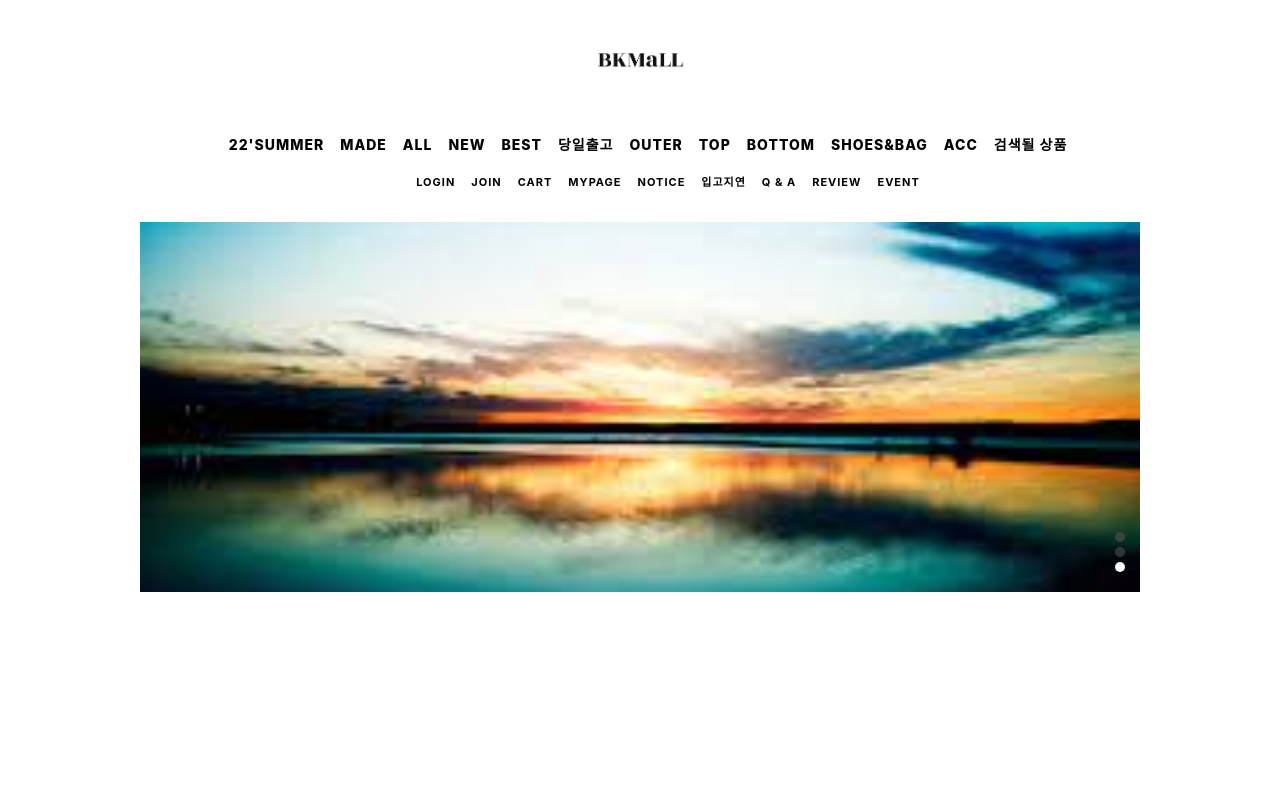
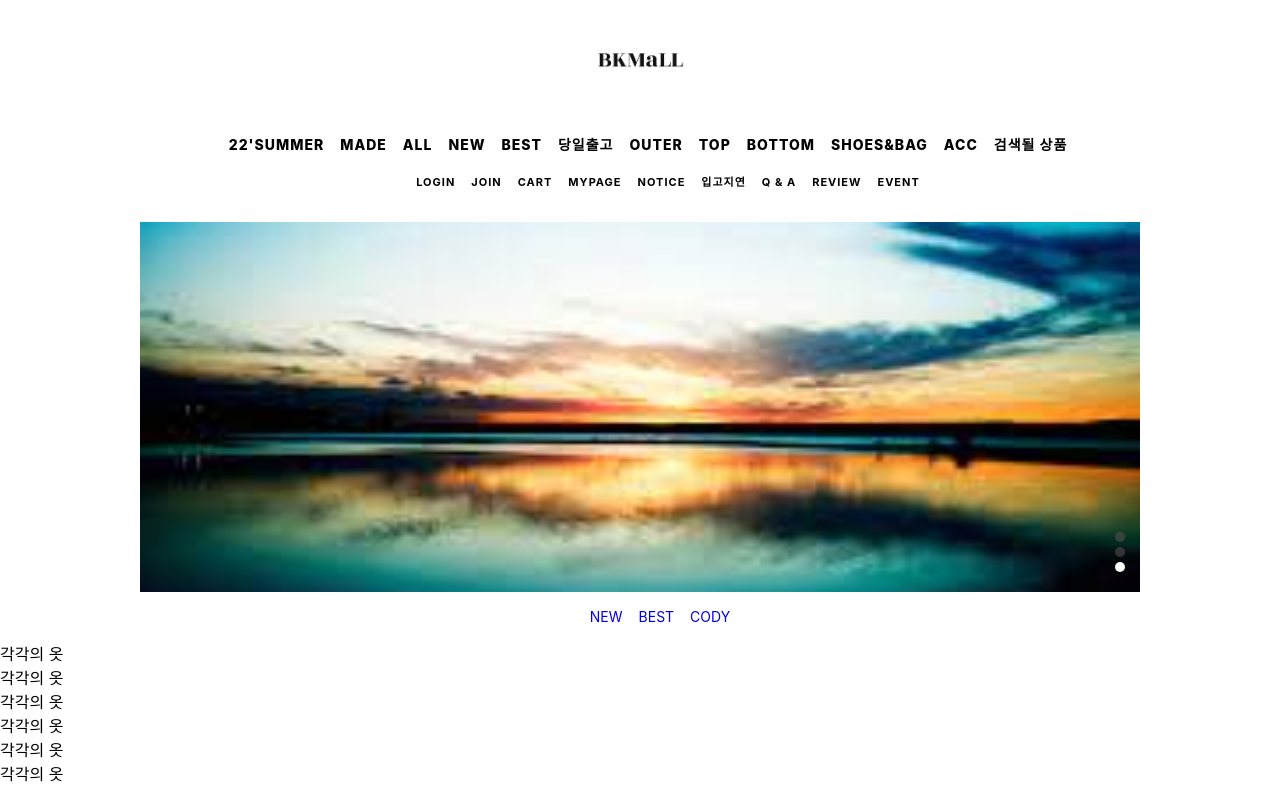
Before and after one commit to bkdragon0228/shopping-mall-web, a React (Create React App) app in the folder shopping/: page / in a window 1280 px wide. Built offline with nearby package versions, Linux system fonts and the light colour scheme.

Commit message:
추가 : 옷의 정보를 넣을 부분을 생성

```diff
--- a/shopping/src/App.js
+++ b/shopping/src/App.js
@@ -1,12 +1,14 @@
 import { BrowserRouter as Router, Routes, Route } from 'react-router-dom';
 import Header from './view/Header';
 import Main from './view/Main';
+import MainClothes from './view/MainClothes';
 
 function App() {
     return (
         <Router>
             <Header />
             <Main />
+            <MainClothes />
         </Router>
     );
 }
--- /dev/null
+++ b/shopping/src/component/Clothes.js
@@ -0,0 +1,7 @@
+import React from 'react';
+
+const Clothes = () => {
+    return <div>각각의 옷</div>;
+};
+
+export default Clothes;
--- a/shopping/src/view/Main.js
+++ b/shopping/src/view/Main.js
@@ -5,6 +5,45 @@ const Main = () => {
     return (
         <div>
             <ImgSlicer />
+            <div>
+                <ul style={{ display: 'flex', justifyContent: 'center' }}>
+                    <li
+                        style={{
+                            textTransform: 'uppercase',
+                            fontSize: '14px',
+                            fontWeight: '800px',
+                        }}
+                    >
+                        <a
+                            href="##"
+                            style={{
+                                textDecoration: 'none',
+                                marginRight: '1rem',
+                            }}
+                        >
+                            new
+                        </a>
+                        <a
+                            href="##"
+                            style={{
+                                textDecoration: 'none',
+                                marginRight: '1rem',
+                            }}
+                        >
+                            best
+                        </a>
+                        <a
+                            href="##"
+                            style={{
+                                textDecoration: 'none',
+                                marginRight: '1rem',
+                            }}
+                        >
+                            cody
+                        </a>
+                    </li>
+                </ul>
+            </div>
         </div>
     );
 };
--- /dev/null
+++ b/shopping/src/view/MainClothes.js
@@ -0,0 +1,17 @@
+import React from 'react';
+import Clothes from '../component/Clothes';
+
+const MainClothes = () => {
+    return (
+        <div>
+            <Clothes />
+            <Clothes />
+            <Clothes />
+            <Clothes />
+            <Clothes />
+            <Clothes />
+        </div>
+    );
+};
+
+export default MainClothes;
```
